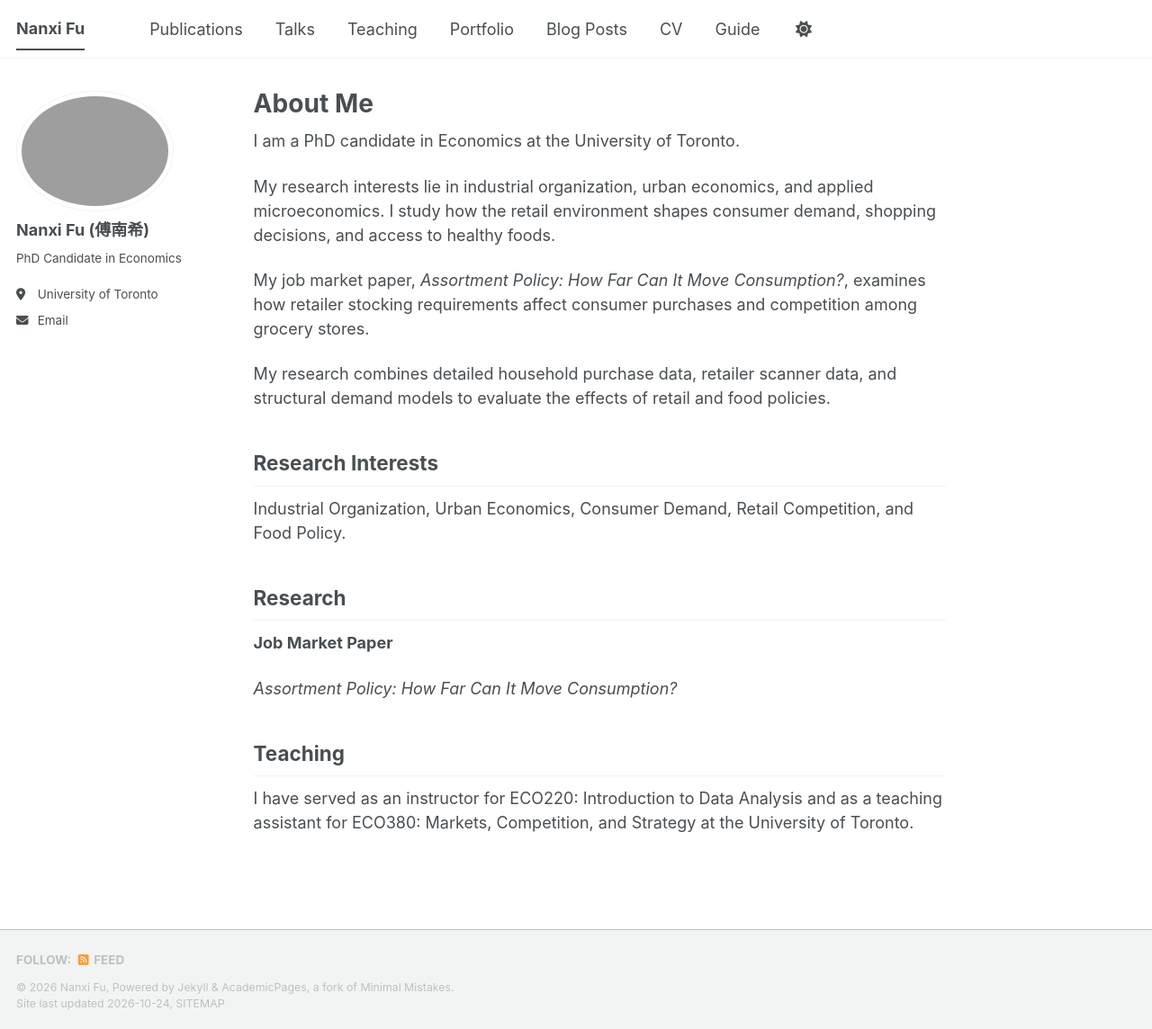
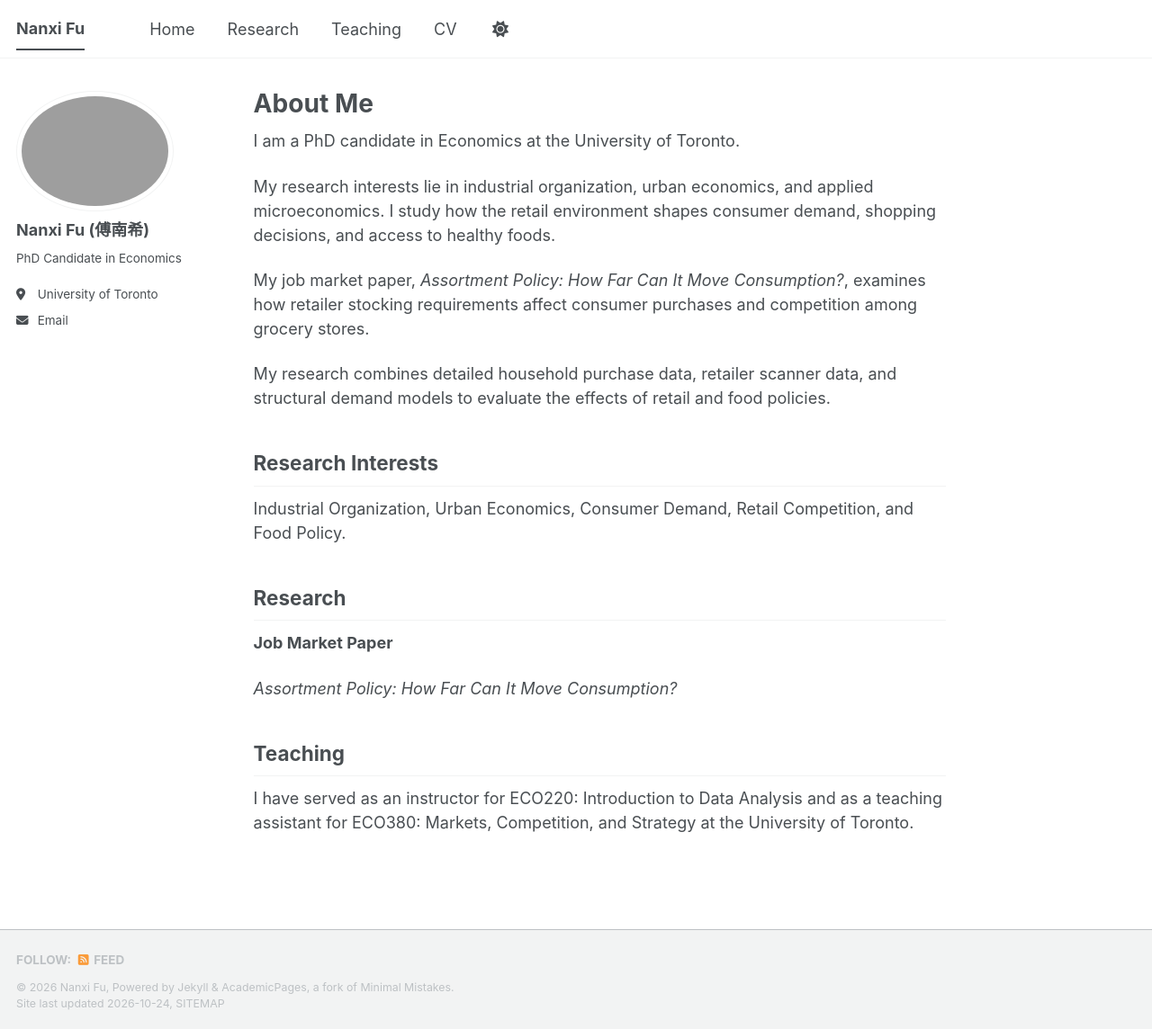
Before and after one commit to nanxifu/academic-website-test, a Jekyll site: the page built from _pages/about.md, in a window 1280 px wide and 1144 px high. Shown: the whole window at 90% size. Built offline with Jekyll 4.4.1, drawn with Linux system fonts in a browser that asks for light colours; a style sheet for code colours, icons or effects is not loaded.

Commit message:
Update navigation.yml

```diff
--- a/_data/navigation.yml
+++ b/_data/navigation.yml
@@ -8,23 +8,14 @@
 #      Markdown formatted page while the second is generated using JSON.
 
 main:
-  - title: "Publications"
-    url: /publications/
+  - title: "Home"
+    url: /
 
-  - title: "Talks"
-    url: /talks/
+  - title: "Research"
+    url: /research/
 
   - title: "Teaching"
     url: /teaching/
 
-  - title: "Portfolio"
-    url: /portfolio/
-
-  - title: "Blog Posts"
-    url: /year-archive/
-
   - title: "CV"
-    url: /cv/
-
-  - title: "Guide"
-    url: /markdown/
+    url: /files/Nanxi_Fu_CV.pdf
```
